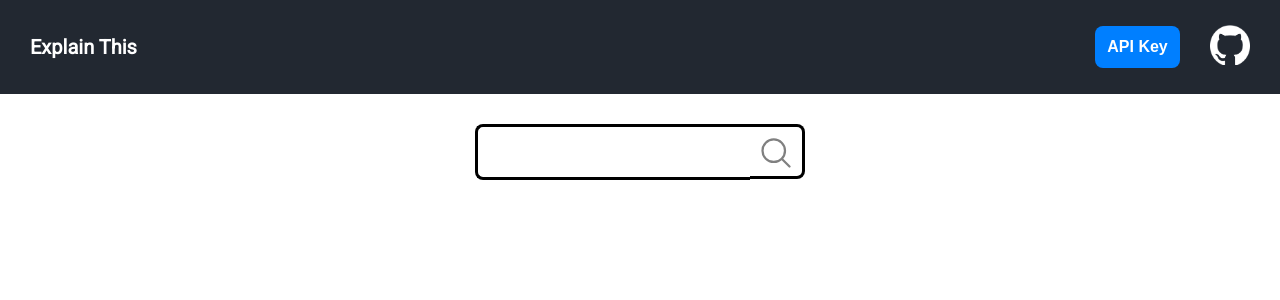
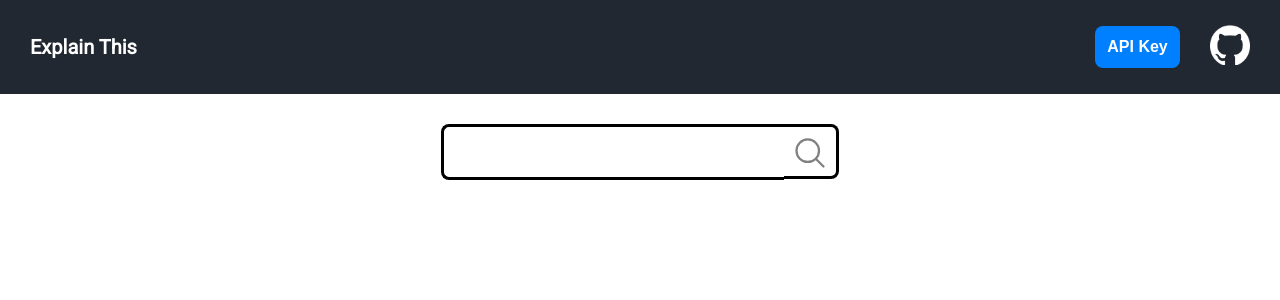
Before and after one commit to tarikjaber/Explain-This, a SvelteKit app: page / in a window 1280 px wide. Shown: the top 300 px of the page. Built offline with nearby package versions, Linux system fonts and the light colour scheme.

Commit message:
Fix resizing , input, and hide panes when failed api

```diff
--- a/src/components/Input.svelte
+++ b/src/components/Input.svelte
@@ -35,20 +35,22 @@
 
 <style>
     div {
-        width: 100vw;
+        width: calc(100% - 40px);
         position: relative;
         display: flex;
         justify-content: center;
+        margin:0 20px;
     }
 
     input {
+        max-width: 300px;
         font-size: 18px;
         padding: 0px 20px;
         border: 3px solid black;
         height: 50px;
         border-style: solid none solid solid;
         border-radius: 8px 0 0 8px;
-        flex-shrinK: 1;
+        width: 100%;
     }
 
     input:focus {
```
